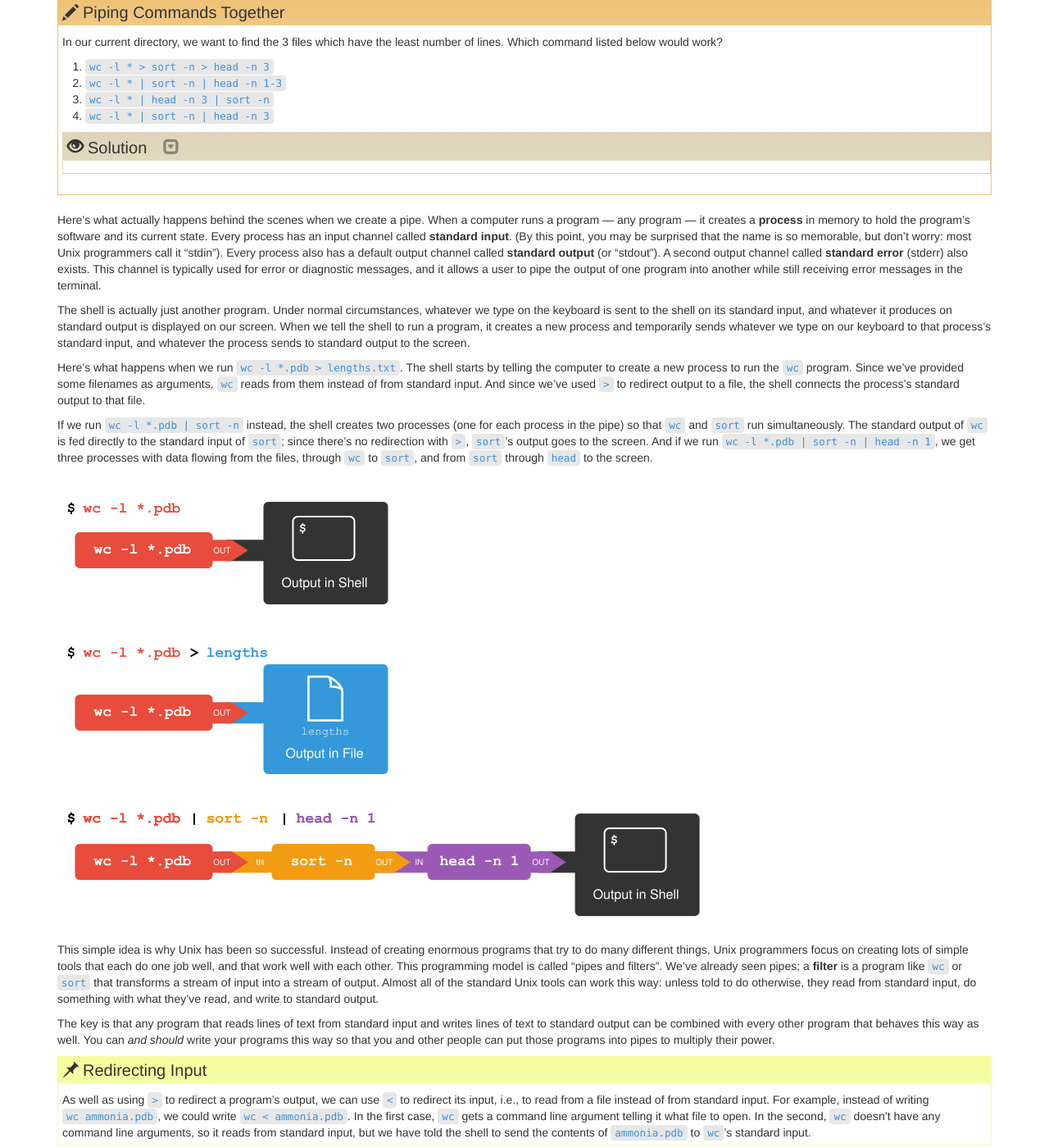
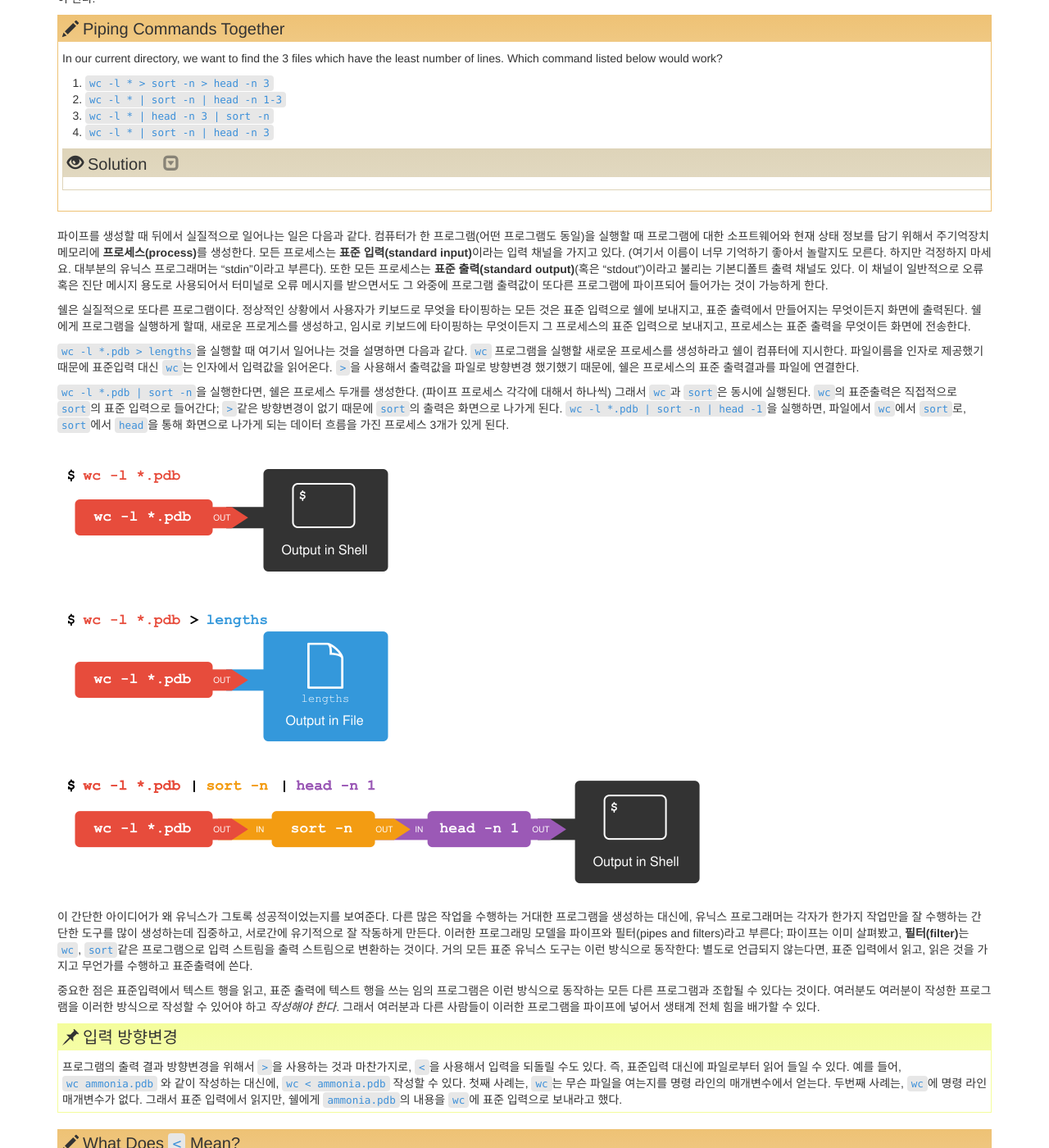
Before and after one commit to statkclee/shell-novice-kr, a Jekyll site: the page built from _episodes/04-pipefilter.md, in a window 1280 px wide and 1400 px high, scrolled down 4382 px. Shown: the whole window at 82% size. Built offline with Jekyll 4.4.1, drawn with Linux system fonts in a browser that asks for light colours; some of the changed text lies outside the part shown.

Commit message:
translating pipe and filetr

```diff
--- a/_episodes/04-pipefilter.md
+++ b/_episodes/04-pipefilter.md
@@ -1,33 +1,32 @@
 ---
-title: "Pipes and Filters"
+title: "파이프와 필터"
 teaching: 25
 exercises: 10
 questions:
-- "How can I combine existing commands to do new things?"
+- "새로운 명령어를 만드는데 기존 명령어를 어떻게 조합할 수 있을까?"
 objectives:
-- "Redirect a command's output to a file."
-- "Process a file instead of keyboard input using redirection."
-- "Construct command pipelines with two or more stages."
-- "Explain what usually happens if a program or pipeline isn't given any input to process."
-- "Explain Unix's 'small pieces, loosely joined' philosophy."
+- "명령어 출력결과를 파일로 방향을 바꾼다(redirect)."
+- "키보드 입력 대신에 방향변경(redirection)을 사용하여 파일을 처리한다."
+- "2단계 혹은 3단계를 갖는 명령문 파이프라인을 구성한다."
+- "프로그램 혹은 파이프라인에 처리할 입력을 주지 않았을 때 통상 발생하되는 것을 설명한다."
+- "`작은 조각, 느슨하게 결합하기(small pieces, loosely joined)`라는 유닉스 철학을 설명한다."
 keypoints:
-- "`cat` displays the contents of its inputs."
-- "`head` displays the first 10 lines of its input."
-- "`tail` displays the last 10 lines of its input."
-- "`sort` sorts its inputs."
-- "`wc` counts lines, words, and characters in its inputs."
-- "`command > file` redirects a command's output to a file."
-- "`first | second` is a pipeline: the output of the first command is used as the input to the second."
-- "The best way to use the shell is to use pipes to combine simple single-purpose programs (filters)."
+- "`cat` 명령어는 입력 파일에 담긴 내용을 화면에 출력한다."
+- "`head` 명령어는 입력 파일의 첫 10줄을 화면에 출력한다."
+- "`tail` 명령어는 입력 파일의 마지막 10줄을 화면에 출력한다."
+- "`sort` 명령어는 입력 파일을 정렬한다."
+- "`wc` 명령어는 입력 파일의 행수, 단어수, 문자수를 센다."
+- "`command > file` 명령어는 명령어의 출력결과를 파일로 방향을 변경시킨다."
+- "`first | second` 이 파이프라인이다: 첫번째 명령어의 출력이 두번째 명령어의 입력으로 사용된다."
+- "쉘을 사용하는 최선의 방법은 파이프를 사용해서 간단한 단일 목적 프로그램(필터)을 조합하는 것이다."
 ---
 
-Now that we know a few basic commands,
-we can finally look at the shell's most powerful feature:
-the ease with which it lets us combine existing programs in new ways.
-We'll start with a directory called `molecules`
-that contains six files describing some simple organic molecules.
-The `.pdb` extension indicates that these files are in Protein Data Bank format,
-a simple text format that specifies the type and position of each atom in the molecule.
+몇가지 기초 유닉스 명령어를 배웠기 때문에,
+마침내 쉘의 가장 강령한 기능을 살펴볼 수 있게 되었다:
+새로운 방식으로 기존에 존재하던 프로그램을 쉽게 조합해 낼 수 있게 한다.
+간단한 유기분자 설명을 하는 6개 파일을 담고 있는 `molecules`(분자)라는 디렉토리에서 시작한다.
+`.pdb` 파일 확장자는 단백질 데이터 은행 (Protein Data Bank) 형식으로,
+분자의 각 원자 형식과 위치를 표시하는 간단한 텍스트 형식으로 되어 있다.
 
 ~~~
 $ ls molecules
@@ -40,12 +39,12 @@ octane.pdb    pentane.pdb   propane.pdb
 ~~~
 {: .output}
 
-Let's go into that directory with `cd` and run the command `wc *.pdb`.
-`wc` is the "word count" command:
-it counts the number of lines, words, and characters in files (from left to right, in that order).
+명령어 `cd`로 해당 디렉토리로 가서 `wc *.pdb` 명령어를 실행한다.
+`wc` 명령어는 "word count"의 축약어로 파일의 라인 수, 단어수, 문자수를 개수한다. (왼쪽에서 오른쪽 순서로)
 
-The `*` in `*.pdb` matches zero or more characters,
-so the shell turns `*.pdb` into a list of all `.pdb` files in the current directory:
+`*.pdb`에서 `*`은 0 혹은 더 많이 일치하는 문자를 매칭한다.
+그래서 쉘은 `*.pdb`을 통해 `.pdb` 전체 리스트 목록을 반환한다:
+
 
 ~~~
 $ cd molecules
@@ -65,9 +64,7 @@ $ wc *.pdb
 {: .output}
 
 
-
-If we run `wc -l` instead of just `wc`,
-the output shows only the number of lines per file:
+`wc` 대신에 `wc -l`을 실행하면, 출력결과는 파일마다 행수만을 보여준다:
 
 ~~~
 $ wc -l *.pdb
@@ -85,27 +82,23 @@ $ wc -l *.pdb
 ~~~
 {: .output}
 
-We can also use `-w` to get only the number of words,
-or `-c` to get only the number of characters.
+단어 숫자만을 얻기 위해서 `-w`, 문자 숫자만을 얻기 위해서 `-c`을 사용할 수 있다.
 
-Which of these files is shortest?
-It's an easy question to answer when there are only six files,
-but what if there were 6000?
-Our first step toward a solution is to run the command:
+파일 중에서 어느 파일이 가장 짧을까요?
+단지 6개의 파일이 있기 때문에 질문에 답하기는 쉬울 것이다.
+하지만 만약에 6000 파일이 있다면 어떨까요?
+해결에 이르는 첫번째 단계로 다음 명령을 실행한다:
 
 ~~~
 $ wc -l *.pdb > lengths.txt
 ~~~
 {: .language-bash}
 
-The greater than symbol, `>`, tells the shell to **redirect** the command's output
-to a file instead of printing it to the screen. (This is why there is no screen output:
-everything that `wc` would have printed has gone into the
-file `lengths.txt` instead.)  The shell will create
-the file if it doesn't exist. If the file exists, it will be
-silently overwritten, which may lead to data loss and thus requires
-some caution.
-`ls lengths.txt` confirms that the file exists:
+`>` 기호는 쉘로 하여금 화면에 처리 결과를 뿌리는 대신에 파일로 **방향변경(redirect)**하게 한다.
+만약 파일이 존재하지 않으면 파일을 생성하고 파일이 존재하면 파일에 내용을 덮어쓰기 한다.
+조용하게 덮어쓰기 하기 때문에 자료가 유실될 수 있어서 주의가 요구된다.
+(이것이 왜 화면에 출력결과가 없는 이유다. `wc`가 출력하는 모든 것은 `lengths.txt` 파일에 대신 들어간다.)
+`ls lengths.txt` 을 통해 파일이 존재하는 것을 확인한다:
 
 ~~~
 $ ls lengths.txt
@@ -117,11 +110,9 @@ lengths.txt
 ~~~
 {: .output}
 
-We can now send the content of `lengths.txt` to the screen using `cat lengths.txt`.
-`cat` stands for "concatenate":
-it prints the contents of files one after another.
-There's only one file in this case,
-so `cat` just shows us what it contains:
+`cat lengths.txt`을 사용해서 화면으로 `lengths.txt`의 내용을 보낼 수 있다.
+`cat`은 "concatenate"를 줄인 것이고 하나씩 하나씩 파일의 내용을 출력한다.
+이번 사례에는 단지 파일이 하나만 있어서, `cat` 명령어는 단지 한 파일이 담고 있는 내용만 보여준다:
 
 ~~~
 $ cat lengths.txt
@@ -150,7 +141,7 @@ $ cat lengths.txt
 > or back one by pressing `b`.  Press `q` to quit.
 {: .callout}
 
-Now let's use the `sort` command to sort its contents.
+이제 `sort` 명령어를 사용해서 파일 내용을 정렬합니다.
 
 > ## What Does `sort -n` Do?
 >
@@ -194,10 +185,8 @@ Now let's use the `sort` command to sort its contents.
 > {: .solution}
 {: .challenge}
 
-We will also use the `-n` flag to specify that the sort is
-numerical instead of alphabetical.
-This does *not* change the file;
-instead, it sends the sorted result to the screen:
+`-n` 플래그를 사용해서 알파벳 대신에 숫자 방식으로 정렬할 것을 지정할 수 있다.
+이 명령어는 파일 자체를 변경하지 *않고* 대신에 정렬된 결과를 화면으로 보낸다:
 
 ~~~
 $ sort -n lengths.txt
@@ -215,11 +204,10 @@ $ sort -n lengths.txt
 ~~~
 {: .output}
 
-We can put the sorted list of lines in another temporary file called `sorted-lengths.txt`
-by putting `> sorted-lengths.txt` after the command,
-just as we used `> lengths.txt` to put the output of `wc` into `lengths.txt`.
-Once we've done that,
-we can run another command called `head` to get the first few lines in `sorted-lengths.txt`:
+`> lengths.txt`을 사용해서 `wc` 실행결과를 `lengths.txt`에 넣었듯이,
+명령문 다음에 `> sorted-lengths.txt`을 넣음으로서,
+임시 파일이름인 `sorted-lengths.txt`에 정렬된 목록 정보를 담을 수 있다.
+이것을 실행한 다음에, 또 다른 `head` 명령어를 실행해서 `sorted-lengths.txt`에서 첫 몇 행을 뽑아낼 수 있다:
 
 ~~~
 $ sort -n lengths.txt > sorted-lengths.txt
@@ -232,12 +220,11 @@ $ head -n 1 sorted-lengths.txt
 ~~~
 {: .output}
 
-Using `-n 1` with `head` tells it that
-we only want the first line of the file;
-`-n 20` would get the first 20,
-and so on.
-Since `sorted-lengths.txt` contains the lengths of our files ordered from least to greatest,
-the output of `head` must be the file with the fewest lines.
+`head`에 `-n 1` 매개변수를 사용해서 파일의 첫번째 행만이 필요하다고 지정한다.
+`-n 20`은 처음 20개 행만을 지정한다.
+`sorted-lengths.txt`이 가장 작은 것에서부터 큰 것으로 정렬된 파일 길이 정보를 담고 있어서,
+`head`의 출력 결과는 가장 짧은 행을 가진 파일이 되어야만 된다.
+
 
 > ## Redirecting to the same file
 >
@@ -311,11 +298,10 @@ the output of `head` must be the file with the fewest lines.
 > {: .solution}
 {: .challenge}
 
-If you think this is confusing,
-you're in good company:
-even once you understand what `wc`, `sort`, and `head` do,
-all those intermediate files make it hard to follow what's going on.
-We can make it easier to understand by running `sort` and `head` together:
+이것이 혼란스럽다면, 좋은 친구네요:
+`wc`, `sort`, `head` 명령어 각각이 무엇을 수행하는지 이해해도,
+중간에 산출되는 파일에 무슨 일이 진행되고 있는지 따라가기는 쉽지 않다.
+`sort`와 `head`을 함께 실행해서 이해하기 훨씬 쉽게 만들 수 있다:
 
 ~~~
 $ sort -n lengths.txt | head -n 1
@@ -327,19 +313,17 @@ $ sort -n lengths.txt | head -n 1
 ~~~
 {: .output}
 
-The vertical bar, `|`, between the two commands is called a **pipe**.
-It tells the shell that we want to use
-the output of the command on the left
-as the input to the command on the right.
-The computer might create a temporary file if it needs to,
-or copy data from one program to the other in memory,
-or something else entirely;
-we don't have to know or care.
+두 명령문 사이의 수직 막대를 **파이프(pipe)**라고 부른다.
+수직막대는 쉘에게 왼편 명령문의 출력결과를 오른쪽 명령문의 입력값으로 사용된다는 뜻을 전달한다.
+컴퓨터는 필요하면 임시 파일을 생성하거나,
+한 프로그램에서 주기억장치의 다른 프로그램으로 데이터를 복사하거나,
+혹은 완전히 다른 작업을 수행할 수도 있다;
+사용자는 알 필요도 없고 관심을 가질 이유도 없다.
 
-Nothing prevents us from chaining pipes consecutively.
-That is, we can for example send the output of `wc` directly to `sort`,
-and then the resulting output to `head`.
-Thus we first use a pipe to send the output of `wc` to `sort`:
+어떤 것도 파이프를 연속적으로 사슬로 엮어 사용하는 것을 막을 수는 없다.
+즉, 예를 들어 또 다른 파이프를 사용해서 `wc`의 출력결과를 `sort`에 바로 보내고 나서,
+다시 처리 결과를 `head`에 보낸다.
+`wc` 출력결과를 `sort`로 보내는데 파이프를 사용했다:
 
 ~~~
 $ wc -l *.pdb | sort -n
@@ -357,7 +341,8 @@ $ wc -l *.pdb | sort -n
 ~~~
 {: .output}
 
-And now we send the output of this pipe, through another pipe, to `head`, so that the full pipeline becomes:
+또 다른 파이프를 사용해서 `wc`의 출력결과를 `sort`에 바로 보내고 나서,
+다시 처리 결과를 `head`로 보내게 되면 전체 파이프라인은 다음과 같이 된다:
 
 ~~~
 $ wc -l *.pdb | sort -n | head -n 1
@@ -369,10 +354,10 @@ $ wc -l *.pdb | sort -n | head -n 1
 ~~~
 {: .output}
 
-This is exactly like a mathematician nesting functions like *log(3x)*
-and saying "the log of three times *x*".
-In our case,
-the calculation is "head of sort of line count of `*.pdb`".
+이것이 정확하게 수학자가 *log(3x)* 같은 중첩함수를 사용하는 것과 같다.
+"*log(3x)*은 x에 3을 곱하고 로그를 취하는 것과 같다."
+이번 경우는,
+`*.pdb`의 행수를 세어서 정렬해서 첫부분만 계산하는 것이 된다.
 
 > ## Piping Commands Together
 >
@@ -393,78 +378,64 @@ the calculation is "head of sort of line count of `*.pdb`".
 > {: .solution}
 {: .challenge}
 
-Here's what actually happens behind the scenes when we create a pipe.
-When a computer runs a program --- any program --- it creates a **process**
-in memory to hold the program's software and its current state.
-Every process has an input channel called **standard input**.
-(By this point, you may be surprised that the name is so memorable, but don't worry:
-most Unix programmers call it "stdin").
-Every process also has a default output channel called **standard output**
-(or "stdout"). A second output channel called **standard error** (stderr) also
-exists. This channel is typically used for error or diagnostic messages, and it
-allows a user to pipe the output of one program into another while still receiving
-error messages in the terminal.
+파이프를 생성할 때 뒤에서 실질적으로 일어나는 일은 다음과 같다.
+컴퓨터가 한 프로그램(어떤 프로그램도 동일)을 실행할 때 프로그램에 대한 소프트웨어와 현재 상태 정보를 담기 위해서 주기억장치 메모리에 **프로세스(process)**를 생성한다.
+모든 프로세스는 **표준 입력(standard input)**이라는 입력 채널을 가지고 있다.
+(여기서 이름이 너무 기억하기 좋아서 놀랄지도 모른다. 하지만 걱정하지 마세요. 대부분의 유닉스 프로그래머는 "stdin"이라고 부른다).
+또한 모든 프로세스는 **표준 출력(standard output)**(혹은 "stdout")이라고 불리는 기본디폴트 출력 채널도 있다.
+이 채널이 일반적으로 오류 혹은 진단 메시지 용도로 사용되어서
+터미널로 오류 메시지를 받으면서도 그 와중에 프로그램 출력값이 또다른 프로그램에 파이프되어
+들어가는 것이 가능하게 한다.
 
-The shell is actually just another program.
-Under normal circumstances,
-whatever we type on the keyboard is sent to the shell on its standard input,
-and whatever it produces on standard output is displayed on our screen.
-When we tell the shell to run a program,
-it creates a new process
-and temporarily sends whatever we type on our keyboard to that process's standard input,
-and whatever the process sends to standard output to the screen.
 
-Here's what happens when we run `wc -l *.pdb > lengths.txt`.
-The shell starts by telling the computer to create a new process to run the `wc` program.
-Since we've provided some filenames as arguments,
-`wc` reads from them instead of from standard input.
-And since we've used `>` to redirect output to a file,
-the shell connects the process's standard output to that file.
+쉘은 실질적으로 또다른 프로그램이다.
+정상적인 상황에서 사용자가 키보드로 무엇을 타이핑하는 모든 것은 표준 입력으로 쉘에 보내지고,
+표준 출력에서 만들어지는 무엇이든지 화면에 출력된다.
+쉘에게 프로그램을 실행하게 할때,
+새로운 프로게스를 생성하고, 임시로 키보드에 타이핑하는 무엇이든지 그 프로세스의 표준 입력으로 보내지고,
+프로세스는 표준 출력을 무엇이든 화면에 전송한다.
 
-If we run `wc -l *.pdb | sort -n` instead,
-the shell creates two processes
-(one for each process in the pipe)
-so that `wc` and `sort` run simultaneously.
-The standard output of `wc` is fed directly to the standard input of `sort`;
-since there's no redirection with `>`,
-`sort`'s output goes to the screen.
-And if we run `wc -l *.pdb | sort -n | head -n 1`,
-we get three processes with data flowing from the files,
-through `wc` to `sort`,
-and from `sort` through `head` to the screen.
+`wc -l *.pdb > lengths`을 실행할 때 여기서 일어나는 것을 설명하면 다음과 같다.
+`wc` 프로그램을 실행할 새로운 프로세스를 생성하라고 쉘이 컴퓨터에 지시한다.
+파일이름을 인자로 제공했기 때문에 표준입력 대신 `wc`는 인자에서 입력값을 읽어온다.
+`>`을 사용해서 출력값을 파일로 방향변경 했기했기 때문에,
+쉘은 프로세스의 표준 출력결과를 파일에 연결한다.
 
-![Redirects and Pipes](../fig/redirects-and-pipes.png)
 
-This simple idea is why Unix has been so successful.
-Instead of creating enormous programs that try to do many different things,
-Unix programmers focus on creating lots of simple tools that each do one job well,
-and that work well with each other.
-This programming model is called "pipes and filters".
-We've already seen pipes;
-a **filter** is a program like `wc` or `sort`
-that transforms a stream of input into a stream of output.
-Almost all of the standard Unix tools can work this way:
-unless told to do otherwise,
-they read from standard input,
-do something with what they've read,
-and write to standard output.
+`wc -l *.pdb | sort -n`을 실행한다면, 쉘은 프로세스 두개를 생성한다.
+(파이프 프로세스 각각에 대해서 하나씩) 그래서 `wc`과 `sort`은 동시에 실행된다.
+`wc`의 표준출력은 직접적으로 `sort`의 표준 입력으로 들어간다;
+`>`같은 방향변경이 없기 때문에 `sort`의 출력은 화면으로 나가게 된다.
+`wc -l *.pdb | sort -n | head -1`을 실행하면,
+파일에서 `wc`에서 `sort`로, `sort`에서 `head`을 통해 화면으로 나가게 되는 데이터 흐름을 가진 프로세스 3개가 있게 된다.
 
-The key is that any program that reads lines of text from standard input
-and writes lines of text to standard output
-can be combined with every other program that behaves this way as well.
-You can *and should* write your programs this way
-so that you and other people can put those programs into pipes to multiply their power.
 
-> ## Redirecting Input
+![방향변경과 파이프](../fig/redirects-and-pipes.png)
+
+이 간단한 아이디어가 왜 유닉스가 그토록 성공적이었는지를 보여준다.
+다른 많은 작업을 수행하는 거대한 프로그램을 생성하는 대신에,
+유닉스 프로그래머는 각자가 한가지 작업만을 잘 수행하는 간단한 도구를 많이 생성하는데 집중하고,
+서로간에 유기적으로 잘 작동하게 만든다.
+이러한 프로그래밍 모델을 파이프와 필터(pipes and filters)라고 부른다;
+파이프는 이미 살펴봤고, **필터(filter)**는 `wc`, `sort`같은 프로그램으로 입력 스트림을 출력 스트림으로 변환하는 것이다.
+거의 모든 표준 유닉스 도구는 이런 방식으로 동작한다:
+별도로 언급되지 않는다면,
+표준 입력에서 읽고, 읽은 것을 가지고 무언가를 수행하고 표준출력에 쓴다.
+
+중요한 점은 표준입력에서 텍스트 행을 읽고,
+표준 출력에 텍스트 행을 쓰는 임의 프로그램은 이런 방식으로 동작하는 모든 다른 프로그램과 조합될 수 있다는 것이다.
+여러분도 여러분이 작성한 프로그램을 이러한 방식으로 작성할 수 있어야 하고 *작성해야 한다*.
+그래서 여러분과 다른 사람들이 이러한 프로그램을 파이프에 넣어서 생태계 전체 힘을 배가할 수 있다.
+
+
+> ## 입력 방향변경
 >
-> As well as using `>` to redirect a program's output, we can use `<` to
-> redirect its input, i.e., to read from a file instead of from standard
-> input. For example, instead of writing `wc ammonia.pdb`, we could write
-> `wc < ammonia.pdb`. In the first case, `wc` gets a command line
-> argument telling it what file to open. In the second, `wc` doesn't have
-> any command line arguments, so it reads from standard input, but we
-> have told the shell to send the contents of `ammonia.pdb` to `wc`'s
-> standard input.
+> 프로그램의 출력 결과 방향변경을 위해서 `>`을 사용하는 것과 마찬가지로, `<`을 사용해서 입력을 되돌릴 수도 있다.
+> 즉, 표준입력 대신에 파일로부터 읽어 들일 수 있다.
+> 예를 들어, `wc ammonia.pdb` 와 같이 작성하는 대신에, `wc < ammonia.pdb` 작성할 수 있다.
+> 첫째 사례는, `wc`는 무슨 파일을 여는지를 명령 라인의 매개변수에서 얻는다.
+> 두번째 사례는, `wc`에 명령 라인 매개변수가 없다.
+> 그래서 표준 입력에서 읽지만, 쉘에게 `ammonia.pdb`의 내용을 `wc`에 표준 입력으로 보내라고 했다.
 {: .callout}
 
 > ## What Does `<` Mean?
@@ -657,7 +628,10 @@ so that you and other people can put those programs into pipes to multiply their
 > {: .solution}
 {: .challenge}
 
-## Nelle's Pipeline: Checking Files
+## Nelle의 파이프라인 Pipeline: 파일 확인하기
+
+앞에서 설명한 것처럼 Nelle은 분석기를 통해 시료를 시험해서 1520개 파일을 `north-pacific-gyre/2012-07-03` 디렉토리에 생성했다.
+빠르게 건전성 확인하기 위해, 홈디렉토리에서 시작해서, 다음과 같이 타이핑한다:
 
 Nelle has run her samples through the assay machines
 and created 17 files in the `north-pacific-gyre/2012-07-03` directory described earlier.
```
